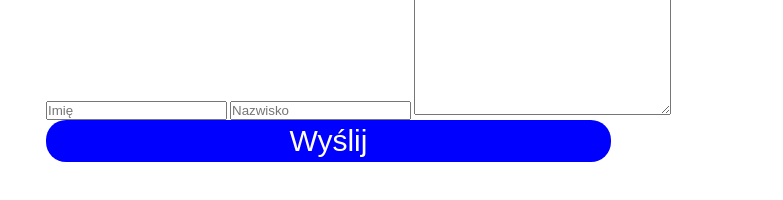
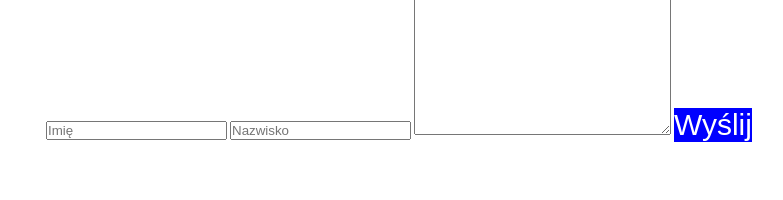
Before and after one commit to orzech445/Projects-js, a plain HTML site: page ToDo/index.html in a window 1280 px wide. Shown: the part 396-596 px from the top of the page, without its empty margins (241-1024 px from the left). Drawn offline with Linux system fonts and the light colour scheme.

Commit message:
Update CSS file

```diff
--- a/ToDo/style.css
+++ b/ToDo/style.css
@@ -61,7 +61,4 @@ button {
     border: none;
     background-color: blue;
     color: white;
-    border-radius: 20px;
-    width: 80%;
-    padding: 4px 0;
 }
```
